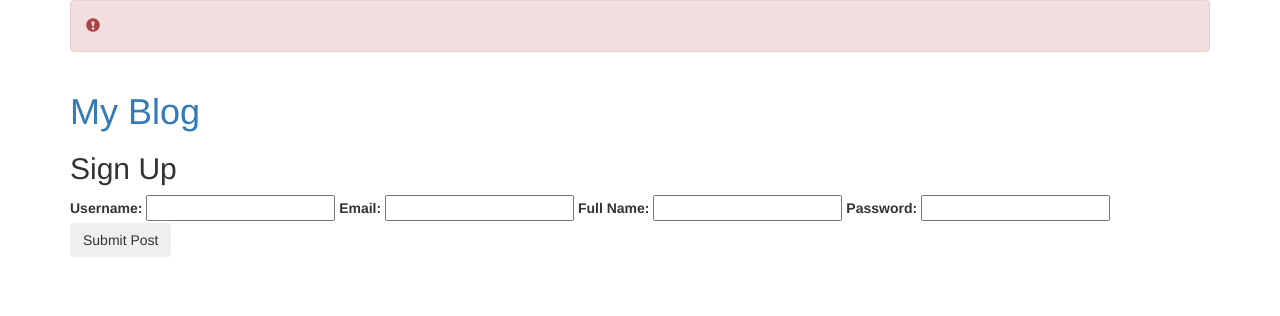
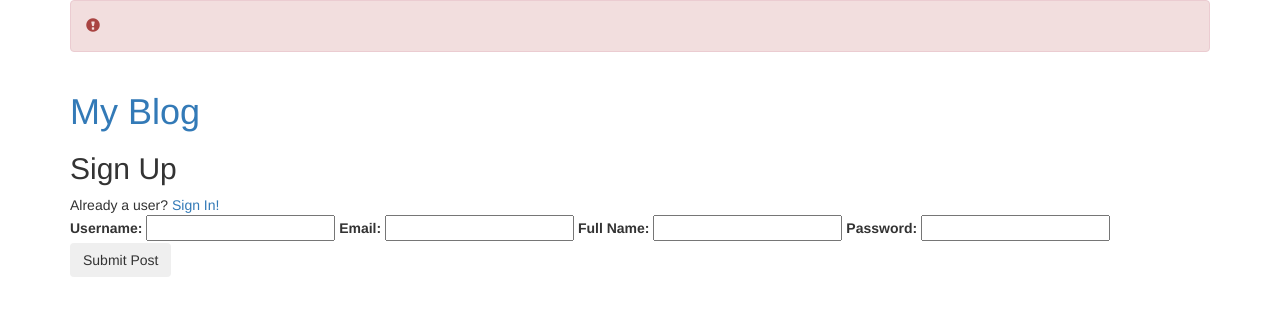
Before and after one commit to superlinkx/udacity-blog, a Python web app: template templates/signup.html in a window 1280 px wide. Shown: the top 316 px of the page. Run offline with Jinja, Linux system fonts and the light colour scheme; the template is opened without the code that fills it, so the values that code supplies are empty; some libraries are stand-ins or nearby versions.

Commit message:
Added links to signin/signup from the opposite pages Updated README for compliance with #8

```diff
--- a/templates/signin.html
+++ b/templates/signin.html
@@ -1,6 +1,11 @@
 {% extends "base.html" %}
 {% block heading %}Sign In{% endblock %}
 {% block content %}
+<div class="row">
+	<div class="col-xs-12">
+		Not a user? <a href="/signup">Signup!</a>
+	</div>
+</div>
 	<div class="row">
 		<form action="/signin" method="post" id="signin-form" class="col-xs-12">
 			<label for="username">Username:</label>
--- a/templates/signup.html
+++ b/templates/signup.html
@@ -10,6 +10,11 @@
 	{% endif %}
 {% endblock %}
 {% block content %}
+	<div class="row">
+		<div class="col-xs-12">
+			Already a user? <a href="/signin">Sign In!</a>
+		</div>
+	</div>
 	<div class="row">
 		<form action="/signup" method="post" id="newuser-form" class="col-xs-12">
 			<label for="username">Username:</label>
```
Also changed, not shown: README.md.
